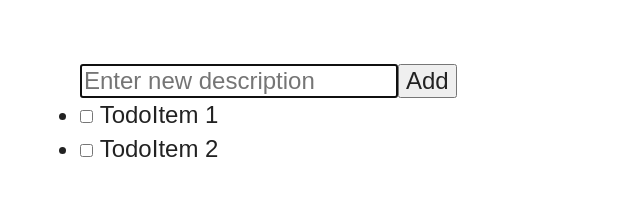
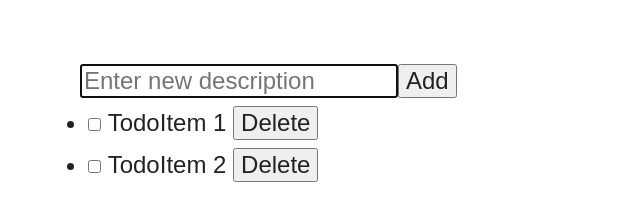
Before and after one commit to haimHadad/BackboneApp, a plain HTML site: page index.html in a window 1280 px wide. Shown: the whole page, without its empty margins (0-640 px from the left). Drawn offline with Linux system fonts and the light colour scheme.

Commit message:
Deleting an Item

```diff
--- a/css/styles.css
+++ b/css/styles.css
@@ -8,3 +8,7 @@ body, p { font-size: 24px; }
 #todoItems li.completed{
     text-decoration: line-through;
 }
+
+ul li{
+	margin: 0.5rem 0.5rem;
+}
--- a/js/Models/TodoItem.js
+++ b/js/Models/TodoItem.js
@@ -3,6 +3,9 @@ var TodoItem = Backbone.Model.extend({
     defaults:{
         isCompleted: false
     },
+
+    url: "fakeURL",
+
     validate: function(attrs){
         if(!attrs.description)
         return "Description is requierd.";
--- a/js/Views/CollectionView/TodoItemsView.js
+++ b/js/Views/CollectionView/TodoItemsView.js
@@ -8,6 +8,16 @@ var TodoItemsView = Backbone.View.extend({
             throw new Error("model was not specified.");
         }
         this.model.on("add", this.onAddTodoItem, this)
+        this.model.on("remove", this.onRemoveTodoItem, this)
+    },
+
+    onRemoveTodoItem: function(todoItem){
+        this.$("li#"+todoItem.id).remove();
+    },
+
+    onAddTodoItem: function(todoItem){
+        var view = new TodoItemView({model: todoItem});
+        this.$el.append(view.render().$el);
     },
 
     events: {
@@ -32,11 +42,6 @@ var TodoItemsView = Backbone.View.extend({
         }
     },
 
-    onAddTodoItem: function(todoItem){
-        var view = new TodoItemView({model: todoItem});
-        this.$el.append(view.render().$el);
-    },
-
     render: function(){
         var self = this;
 
--- a/js/Views/ModelView/TodoItemView.js
+++ b/js/Views/ModelView/TodoItemView.js
@@ -8,7 +8,12 @@ var TodoItemView = Backbone.View.extend({
     },
 
     events:{
-        "click #toggle": "onClickToggle"
+        "click #toggle": "onClickToggle",
+        "click #delete": "onClickDelete"
+    },
+
+    onClickDelete: function(){
+        this.model.destroy();
     },
 
     onClickToggle: function(){
@@ -17,11 +22,17 @@ var TodoItemView = Backbone.View.extend({
     },
 
     render: function(){
+        this.$el.attr("id", this.model.id)
+
         this.$el.toggleClass("completed", this.model.get("isCompleted"));
 
         var checked = this.model.get("isCompleted") ? "checked" : "";
 
-        this.$el.html("<input id='toggle' type='checkbox' "+checked+"></input>&nbsp;" + this.model.escape("description"));
+        this.$el.html("<input id='toggle' type='checkbox' " +
+                        checked+"></input>&nbsp;" +
+                        this.model.escape("description") +
+                        "&nbsp;<button id='delete'>Delete</button>"
+                    );
         return this;
     }
 });
--- a/js/main.js
+++ b/js/main.js
@@ -1,8 +1,8 @@
 
 $(document).ready(()=>{
     var todoItems = new TodoItems([
-        new TodoItem({description: "TodoItem 1"}),
-        new TodoItem({description: "TodoItem 2"})
+        new TodoItem({id:1 , description: "TodoItem 1"}),
+        new TodoItem({id:2 , description: "TodoItem 2"})
     ]);
 
     var todoItemsView = new TodoItemsView({model: todoItems});
```
